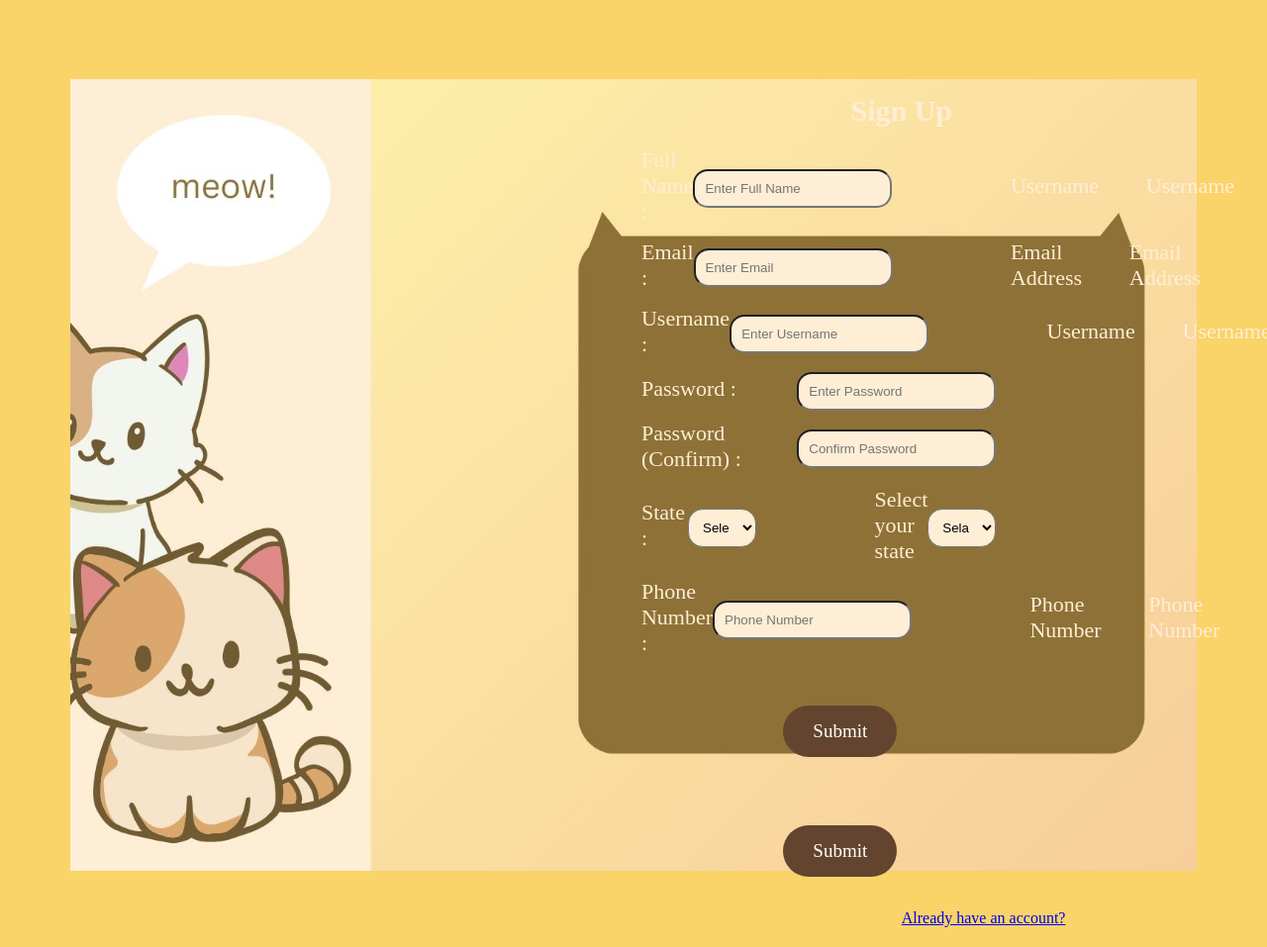
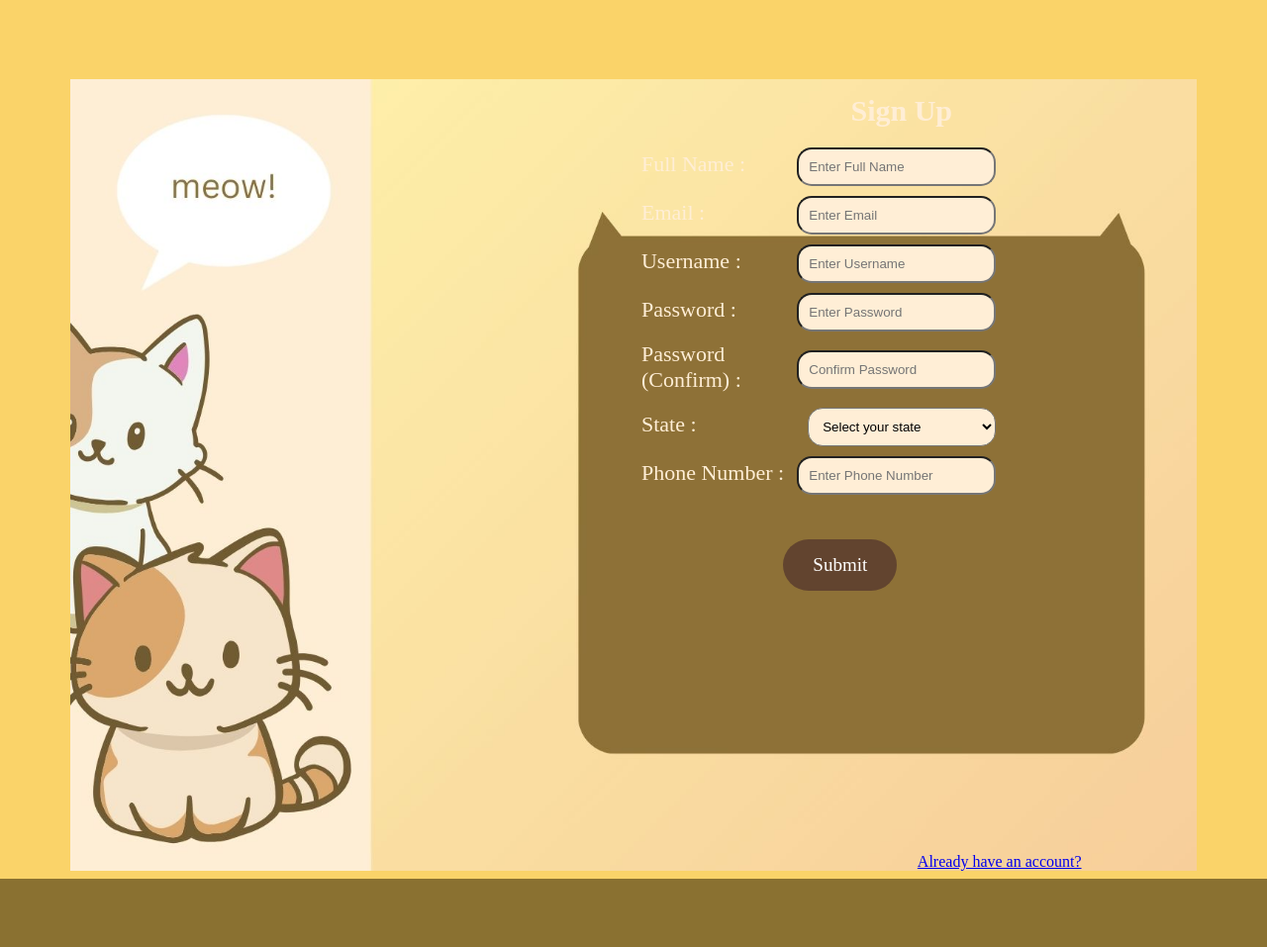
Before and after one commit to JasMyne14/GitExercise-TT2L-06, a Flask app: template home/templates/signup.html in a window 1280 px wide. Shown: the whole page at 99% size. After the commit the page ends 888 px from the top, so only its background shows below. Run offline with Flask 3, Linux system fonts and the light colour scheme; the template is opened without the code that fills it: values that come from a table or form of the project are taken from there, others are empty; some libraries are stand-ins or nearby versions.

Commit message:
edit code  flask in signup.html

```diff
--- a/home/forms.py
+++ b/home/forms.py
@@ -4,10 +4,11 @@ from wtforms import StringField, SubmitField, BooleanField, TextAreaField, Passw
 from wtforms.validators import DataRequired, Length, Email, EqualTo, ValidationError
 
 class RegistrationForm(FlaskForm):
+    fullname = StringField('Full Name',validators=[DataRequired(),Length(min=2,max=50)])
     email = StringField('Email Address', validators=[DataRequired(), Email()])
     username = StringField('Username',validators=[DataRequired(),Length(min=2,max=20)])
-    password = PasswordField('Password', validators=[DataRequired()])
-    confirm_password = PasswordField('Password (confirm)',validators=[DataRequired(), EqualTo('password')])
+    password1 = PasswordField('Password', validators=[DataRequired()])
+    password2 = PasswordField('Password (Confirm)',validators=[DataRequired(), EqualTo('password')])
     selected_option = SelectField('Select your state', choices=[
         ('selangor', 'Selangor'),
         ('kelantan', 'Kelantan'),
--- a/home/templates/signup.html
+++ b/home/templates/signup.html
@@ -7,109 +7,87 @@
 </head>
 <body>
     <div class="signup-container">
-        <form method ="POST" class="signup-form" action="">
+        <form method="POST" class="signup-form" action="">
             {{ form.hidden_tag() }}
             <h1 class="signuptitle">Sign Up</h1>
-            <div class="user.details">
+            <div class="user-details">
                 <div class="input-box">
-                    <label class="details">Full Name :</label>
+                    <label class="details" for="fullname">Full Name :</label>
                     <input
                         type="text"
                         placeholder="Enter Full Name"
-                        id="full-name"
-                        name="full-name" required>
-                        {{ form.username.label(class="form-control-label") }}
-
-                        {% if form.username.errors %}
-                            {{ form.username(class="form-control form-control-lg is-invalid")}}
+                        id="fullname"
+                        name="fullname" required>
+                    {% if form.fullname.errors %}
                         <div class="invalid-feedback">
-                                {% for error in form.username.errors %}
-                                    <span>{{error}}</span>
+                            {% for error in form.fullname.errors %}
+                                <span>{{ error }}</span>
                             {% endfor %}
                         </div>
-                        {% else %}
-                            {{ form.username.label(class="form-control form-control-lg") }}
                     {% endif %}
                 </div>
-
                 <div class="input-box">
-                    <label class="details">Email :</label>
+                    <label class="details" for="email">Email :</label>
                     <input
-                        type="email"
+                        type="text"
                         placeholder="Enter Email"
                         id="email"
                         name="email" required>
-                        {{ form.email.label(class="form-control-label") }}
                     {% if form.email.errors %}
-                            {{ form.email(class="form-control form-control-lg is-invalid")}}
                         <div class="invalid-feedback">
                             {% for error in form.email.errors %}
-                                    <span>{{error}}</span>
+                                <span>{{ error }}</span>
                             {% endfor %}
                         </div>
-                        {% else %}
-                            {{ form.email.label(class="form-control form-control-lg") }}
                     {% endif %}
                 </div>
                 <div class="input-box">
-                    <label class="details">Username :</label>
+                    <label class="details" for="username">Username :</label>
                     <input
                         type="text"
                         placeholder="Enter Username"
                         id="username"
                         name="username" required>
-                        {{ form.username.label(class="form-control-label") }}
                     {% if form.username.errors %}
-                            {{ form.username(class="form-control form-control-lg is-invalid")}}
                         <div class="invalid-feedback">
                             {% for error in form.username.errors %}
-                                    <span>{{error}}</span>
+                                <span>{{ error }}</span>
                             {% endfor %}
                         </div>
-                        {% else %}
-                            {{ form.username.label(class="form-control form-control-lg") }}
                     {% endif %}
                 </div>
                 <div class="input-box">
-                    <label class="password1">Password :</label>
+                    <label class="details" for="password1">Password :</label>
                     <input
-                        type="password"
+                        type="text"
                         placeholder="Enter Password"
                         id="password1"
                         name="password1" required>
-                        {{ form.password1.label(class="form-control-label") }}
                     {% if form.password1.errors %}
-                            {{ form.password1(class="form-control form-control-lg is-invalid")}}
                         <div class="invalid-feedback">
                             {% for error in form.password1.errors %}
-                                    <span>{{error}}</span>
+                                <span>{{ error }}</span>
                             {% endfor %}
                         </div>
-                        {% else %}
-                            {{ form.password1.label(class="form-control form-control-lg") }}
                     {% endif %}
                 </div>
                 <div class="input-box">
-                    <label class="details">Password (Confirm) :</label>
+                    <label class="details" for="password2">Password (Confirm) :</label>
                     <input
-                        type="password"
+                        type="text"
                         placeholder="Confirm Password"
                         id="password2"
                         name="password2" required>
-                        {{ form.password2.label(class="form-control-label") }}
                     {% if form.password2.errors %}
-                            {{ form.password2(class="form-control form-control-lg is-invalid")}}
                         <div class="invalid-feedback">
                             {% for error in form.password2.errors %}
-                                    <span>{{error}}</span>
+                                <span>{{ error }}</span>
                             {% endfor %}
                         </div>
-                        {% else %}
-                            {{ form.password2.label(class="form-control form-control-lg") }}
                     {% endif %}
                 </div>
                 <div class="input-box">
-                <label for="select_field" class="details">State :</label>
+                    <label class="details" for="select_field">State :</label>
                     <select id="select_field" name="selected_option">
                         <option value="state">Select your state</option>
                         <option value="selangor">Selangor</option>
@@ -126,37 +104,35 @@
                         <option value="wilayahkl">Wilayah Persekutuan Kuala Lumpur</option>
                         <option value="wilayahputrajaya">Wilayah Persekutuan Putrajaya</option>
                     </select>
-                        {{ form.hidden_tag() }}
-                        {{ form.selected_option.label }}
-                        {{ form.selected_option }}
-
+                    {% if form.selected_option.errors %}
+                        <div class="invalid-feedback">
+                            {% for error in form.selected_option.errors %}
+                                <span>{{ error }}</span>
+                            {% endfor %}
+                        </div>
+                    {% endif %}
                 </div>
                 <div class="input-box">
-                    <label class="details">Phone Number :</label>
+                    <label class="details" for="phonenumber">Phone Number :</label>
                     <input
                         type="text"
-                        placeholder="Phone Number"
+                        placeholder="Enter Phone Number"
                         id="phonenumber"
                         name="phonenumber" required>
-                        {{ form.phonenumber.label(class="form-control-label") }}
                     {% if form.phonenumber.errors %}
-                            {{ form.phonenumber(class="form-control form-control-lg is-invalid")}}
                         <div class="invalid-feedback">
                             {% for error in form.phonenumber.errors %}
-                                    <span>{{error}}</span>
+                                <span>{{ error }}</span>
                             {% endfor %}
                         </div>
-                        {% else %}
-                            {{ form.phonenumber.label(class="form-control form-control-lg") }}
                     {% endif %}
                 </div>
             </div>
             <button type="submit" class="submitbutton">Submit</button>
-                    {{ form.submit(class="submitbutton")}}
+        </form>
         <div class="signin-options">
             <a href="/login" class="have-account">Already have an account?</a>
         </div>
-        </form>
     </div>
 </body>
 </html>
```
Also changed, not shown: 1 other file. Lines whose indentation alone changed are shown as unchanged.
